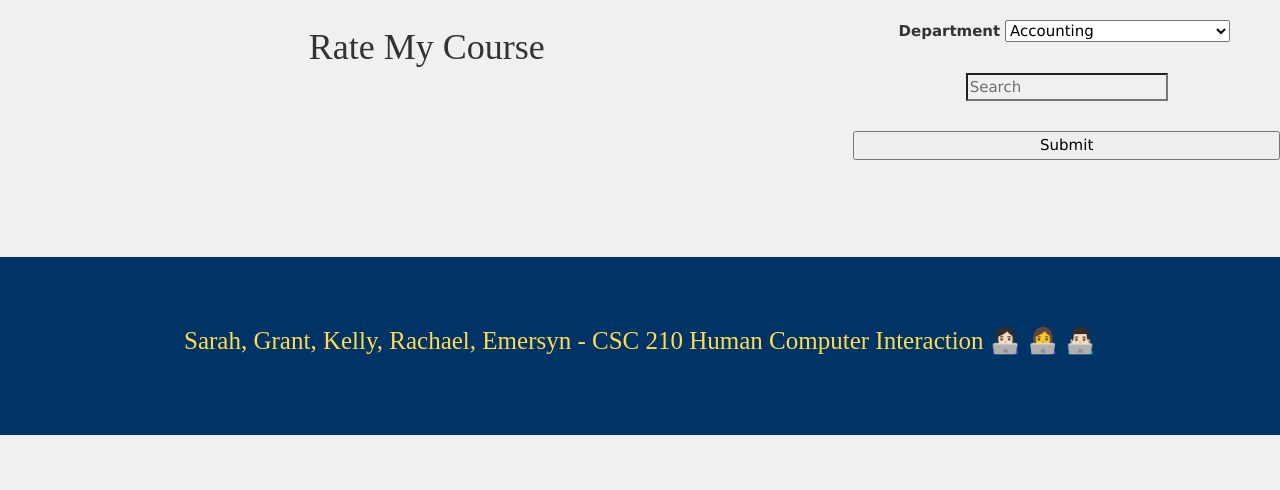
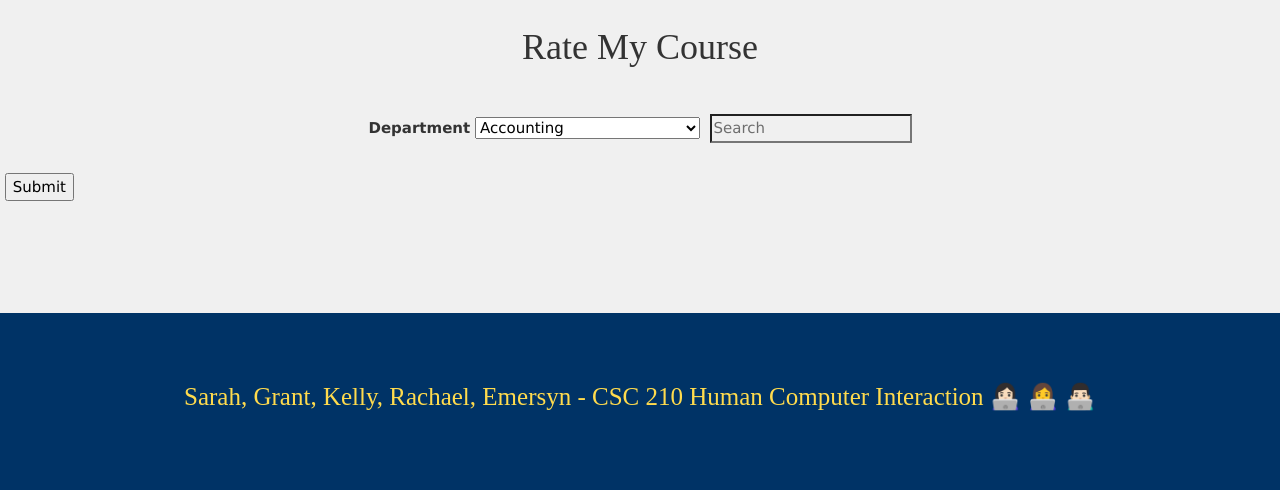
Before and after one commit to rachael2016/UR-Web-Hub, a Flask app: page /ratemycourse in a window 1280 px wide. Shown: the part 310-800 px from the top of the page. Run offline with Flask 2, Linux system fonts and the light colour scheme; some libraries are stand-ins or nearby versions.

Commit message:
fixing footer for ratemycourse

```diff
--- a/static/styles.css
+++ b/static/styles.css
@@ -303,6 +303,7 @@ footer {
  	left: 0;
 	padding-bottom: 40px;
 	padding-top: 40px;
+	bottom: 0;
 }
 
 footer h4 {
--- a/templates/ratemycourse.html
+++ b/templates/ratemycourse.html
@@ -9,7 +9,6 @@
 {% endblock %}
 
 {% block content %}
-<div class="container">
 	<center><h1>Rate My Course</h1></center>
 	<center>
 		<b>Department</b>
@@ -48,5 +47,4 @@
 	</center>
 	&nbsp;<button id="submitSearch">Submit</button>
 	<br>
-	</div>
 {% endblock %}
```
